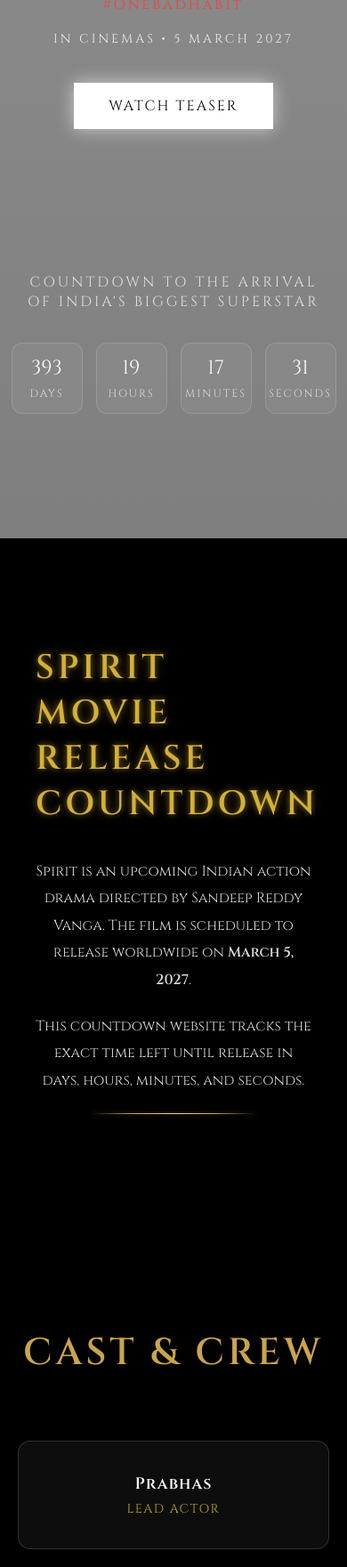
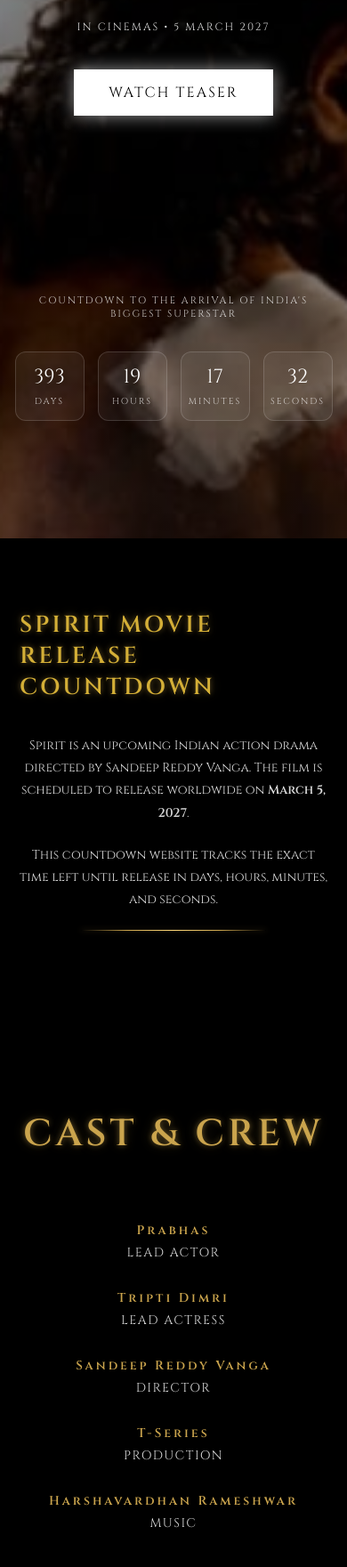
Before and after one commit to Yaswanth6525/Spirit-Countdown, a plain HTML site: page index.html in a window 390 px wide. Shown: the part 239-2000 px from the top of the page at 89% size. Drawn offline with Linux system fonts and the light colour scheme.

Commit message:
Mobile Cinematic Layout Improved

```diff
--- a/style.css
+++ b/style.css
@@ -436,3 +436,157 @@
     0 0 6px rgba(212, 175, 55, 0.5),
     0 0 14px rgba(212, 175, 55, 0.3);
 }
+
+
+
+
+
+/* =================================================
+   MOBILE CINEMATIC VERSION (VARANASI STYLE)
+   DESKTOP UNTOUCHED
+   ================================================= */
+@media (max-width: 768px) {
+
+  /* ===== BACKGROUND IMAGE FIX ===== */
+  body {
+    background-size: cover;
+    background-position: center center;
+  }
+
+  /* ===== HERO SECTION ===== */
+  .hero {
+    min-height: 100vh;
+    flex-direction: column;
+    justify-content: center;
+    padding: 60px 20px;
+    gap: 45px;
+    text-align: center;
+  }
+
+  .left-content {
+    align-items: center;
+  }
+
+  .title {
+    font-size: 56px;
+  }
+
+  .hashtag {
+    font-size: 14px;
+    letter-spacing: 2px;
+  }
+
+  .release-date {
+    font-size: 12px;
+    letter-spacing: 2px;
+  }
+
+  .right-content {
+    margin-top: 10px;
+  }
+
+  .subtitle {
+    font-size: 11px;
+    letter-spacing: 2px;
+    opacity: 0.75;
+  }
+
+  /* ===== COUNTDOWN ===== */
+  .countdown {
+    gap: 15px;
+  }
+
+  .box {
+    width: 78px;
+    height: 78px;
+  }
+
+  .box span {
+    font-size: 22px;
+  }
+
+  .box small {
+    font-size: 10px;
+  }
+
+  /* ===== MOVIE DETAILS (NO CARDS) ===== */
+  .movie-details {
+    padding: 80px 22px;
+  }
+
+  .details-text h2 {
+    font-size: 26px;
+    letter-spacing: 3px;
+  }
+
+  .details-text p {
+    font-size: 14px;
+    line-height: 1.8;
+  }
+
+  /* ===== CAST & CREW – TEXT ONLY (NO CARDS) ===== */
+  .crew-grid {
+    display: block;
+  }
+
+  .crew-card {
+    background: none;
+    border: none;
+    padding: 0;
+    margin-bottom: 32px;
+    box-shadow: none;
+    transform: none !important;
+  }
+
+  .crew-card h3 {
+    color: #caa44d;
+    font-size: 14px;
+    letter-spacing: 3px;
+    margin-bottom: 6px;
+  }
+
+  .crew-card p {
+    color: #ffffff;
+    font-size: 14px;
+    letter-spacing: 1.5px;
+    opacity: 0.85;
+  }
+
+  /* ===== FOOTER ===== */
+  .footer-inner {
+    flex-direction: column;
+    gap: 35px;
+  }
+
+  .footer-center h2 {
+    font-size: 24px;
+  }
+}
+
+/* =================================================
+   GOLD GLOW – HEADINGS (ALL DEVICES)
+   ================================================= */
+h2,
+.cast-crew h2,
+.details-text h2,
+.footer-center h2 {
+  text-shadow:
+    0 0 6px rgba(202,164,77,0.45),
+    0 0 14px rgba(202,164,77,0.25);
+}
+
+/* =================================================
+   BUTTON POPUP HOVER / TAP (SMOOTH)
+   ================================================= */
+.btn {
+  transition:
+    transform 0.3s ease,
+    box-shadow 0.3s ease;
+}
+
+.btn:hover {
+  transform: translateY(-4px) scale(1.05);
+  box-shadow:
+    0 0 18px rgba(255,255,255,0.8),
+    0 0 40px rgba(255,255,255,0.4);
+}
```
